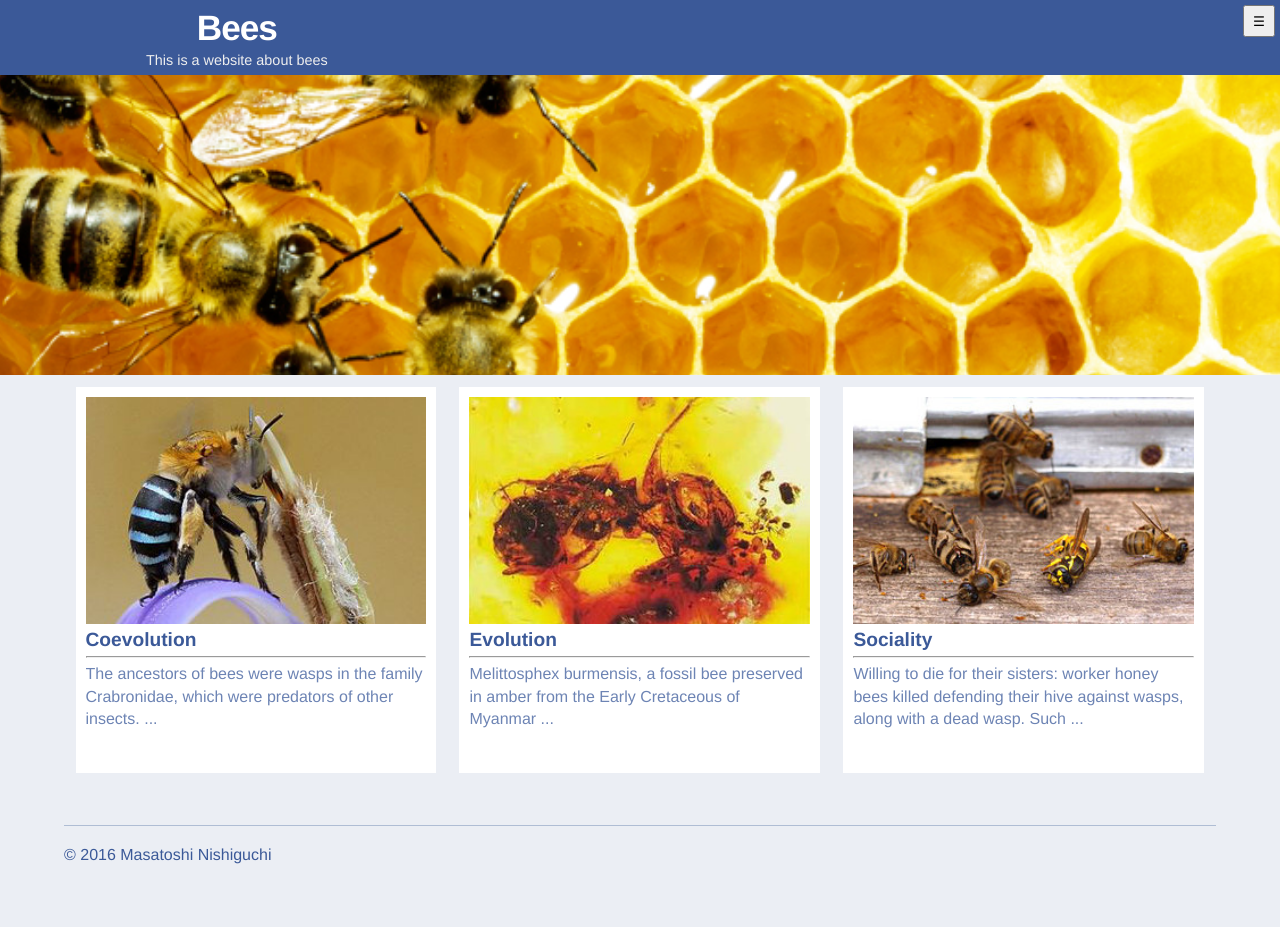
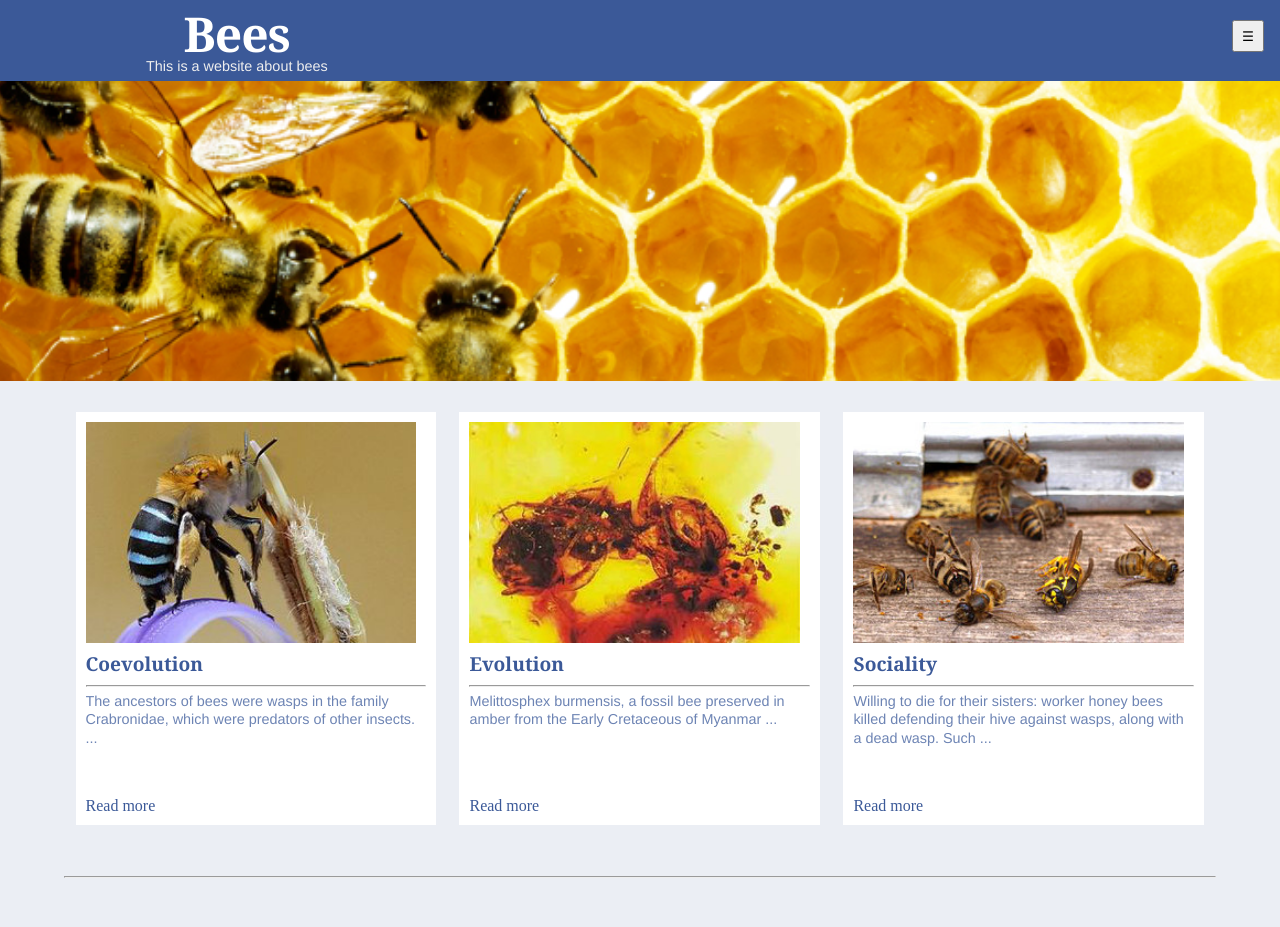
Before and after one commit to mnishiguchi/mobile_first_design, a plain HTML site: page index.html at #/description in a window 1280 px wide. Shown: the top 927 px of the page. Before the commit the page ends 884 px from the top, so only its background shows below. Drawn offline with nearby package versions, Linux system fonts and the light colour scheme; some packages are replaced by stand-ins of ours.

Commit message:
Fine-tune the responsive grids

```diff
--- a/css/mobile_first.css
+++ b/css/mobile_first.css
@@ -6,57 +6,69 @@
 
 
 /*
-  App-wide common styles.
- */
+  Reset CSS, border-box model
+*/
 
 
-/* Include this, at the beginning of the CSS */
 * {
     margin: 0;
     padding: 0;
     box-sizing: border-box;
 }
 
+
+/*
+  App-wide common styles.
+ */
+
+
 html, body {
   position: relative;
-  min-height: 100%;
-}
-html {
   height: 100%;
-  -webkit-font-smoothing: antialiased;
 }
 body {
-  position: relative;
+  -webkit-font-smoothing: antialiased;
   background: #ebeef4;
-  width: 100%;
-  height: 100%;
-  font-family: Helvetica, Arial, sans-serif;
 }
-/* Reset some propertyies so that we can adjust spacing easily. */
-h1, h2, h3, h4, p {
-  padding: 0;
-  margin: 0;
+
+
+/*
+  Typography
+*/
+
+
+h1, h2, h3, h4, h5, h6 {
+  font-family: Georgia, "Times New Roman", Times, serif;
+  color: #3b5998;
   line-height: 1;
 }
-h1, h2, h3, h4 { color: #3b5998; }
+p, ul, ol, table {
+  font-family: Helvetica, Verdana, sans-serif;
+}
+
+
 h1 {
   font-size: 2.5em;
+}
+h1.page-header {
   padding-bottom: 20px;
 }
+/*
 h2 { font-size: 2.0em; }
 h3 { font-size: 1.7em; }
+*/
 h4 { font-size: 1.2em; }
 p  {
-  font-size: 1.0em;
-  line-height: 1.4;
+  font-size: 0.9em;
+  line-height: 1.3em;
   color: #6d84b4
 }
 a {
-  color: white;
+  color: #0e1f56;
   text-decoration: none;
 }
 a:hover {
-  color: #afbdd4;
+  color: #33ccff;
 }
 /* Adjust the block width responsively */
 .wrapper {
@@ -67,13 +79,18 @@ a:hover {
 /* This is a section inside of the wrapper */
 .row {
   display: block;
-  clear: both;
+  padding-bottom: 40px;
+  overflow: hidden;  /* This is to prevent the margin collapsing */
+}
+.row+hr {
   margin-bottom: 40px;
-  overflow: hidden;  /* This is to prevent the margin collapsing */
 }
 /* This is a special wrapper for a page content */
 .wrapper.page-content {
   margin: 20px auto;
+}
+.clearfix {
+  clear: both;
 }
 
 
@@ -90,12 +107,15 @@ a:hover {
   overflow: hidden;  /* This is to prevent the margin collapsing */
 }
 #logo {
-  font-size: 2.2em;
-  font-family: Helvetica, Arial, sans-serif;
+  font-size: 3.0em;
   letter-spacing: -1px;
-  padding-bottom: 5px;
   color: white;
   cursor: default;  /* Default cursor instead of the finger pointing */
+}
+#logo~p {
+  margin-top: -5px;
+  padding: 3px 0;
+  line-height: 1.5em;
 }
 hgroup {
   float: left;
@@ -130,6 +150,7 @@ nav li a {
   line-height: 40px;
   height: 40px;
   padding: 0 12px;
+  color: white;
 }
 nav li a.active {
   background: none;
@@ -146,11 +167,14 @@ nav li a.active:hover {
 }
 .hamburger {
   position: absolute;
-  right: 5px;
-  top: 5px;
+  right: 16px;
+  top: 20px;
   width: 32px;
   height: 32px;
   visibility: visible;
+}
+.hamburger:hover {
+  border: 1px solid yellow;
 }
 
 
@@ -163,6 +187,7 @@ nav li a.active:hover {
   display: block;
   height: 200px;
   margin: 0 -10%;
+  margin-bottom: 20px;
   background: url("../img/beehive.jpg");
   background-size: cover;
   background-position: center;
@@ -185,7 +210,6 @@ footer {
 }
 
 
-
 /*
   All figures
 */
@@ -202,26 +226,30 @@ figure img {
 }
 figure h4 {
   line-height: 1.2;
+  padding: 5px 0;
   overflow: hidden;
   text-overflow: ellipsis;
 }
 figure hr {
   margin: 5px 0;
 }
-figure p {
+figure .description,
+figure .description p {
+  vertical-align: top;
   overflow: hidden;
 }
+figure .read-more {
+  display: block;
+  padding: 5px 0 0 0;
+  color: #3b5998;
+}
 
-
-/*==========  Mobile First Method  ==========*/
-
-/* Custom, iPhone Retina */
+/*==========  Custom, iPhone Retina  ==========*/
 @media only screen and (min-width : 320px) {
 
 }
 
-
-/* Extra Small Devices, Phones */
+/*==========  Extra Small Devices, Phones  ==========*/
 @media only screen and (min-width : 480px) {
 
 
@@ -258,13 +286,10 @@ figure p {
   }
 
 
-  /*
-    All figures
-  */
-
-
-  figure img {
-    width: 100%;
+  /* This removes unnecessary margin of first and last columns */
+  .three-columns
+  .five-columns {
+    margin: 0 -1.1%;
   }
 
 
@@ -273,12 +298,15 @@ figure p {
    */
 
 
-  .three-columns figure {
-    width: 31.33%;
-    margin: 1%;
+  .three-columns figure img {
+    width: 100%;
+    display: inline-block;
+    width: 38%;
+    padding-right: 10px;
   }
-  .three-columns figure p {
-    height: 100px;
+  .three-columns figure .description {
+    display: inline-block;
+    width: 60%;
   }
 
 
@@ -288,18 +316,19 @@ figure p {
 
 
   .five-columns figure {
-    width: 31%;
-    margin: 1%;
+    width: 31.33%;
   }
-  .five-columns figure p {
+  .five-columns figure img {
+    width: 100%;
+  }
+  .five-columns figure .description {
     height: 200px;
+    overflow: hidden;
   }
-
 
 }
 
-
-/* Small Devices, Tablets */
+/*==========  Small Devices, Tablets  ==========*/
 @media only screen and (min-width : 768px) {
 
 
@@ -343,20 +372,21 @@ figure p {
 
 
   /*
-    .five-columns
+    .three-columns
    */
 
 
-  .five-columns figure {
-    width: 18%;
-    margin: 1%;
+  .three-columns figure {
+    width: 31.33%;
   }
-  /* This removes unnecessary margin of first and last columns */
-  .five-columns {
-    margin: 0 -1.1%;
+  .three-columns figure img {
+    width: 100%;
   }
-  .five-columns figure p {
-    height: 200px;
+  .three-columns figure .description {
+    width: 100%;
+  }
+  .three-columns figure .description p {
+    height: 100px;
   }
 
 }
@@ -365,6 +395,20 @@ figure p {
 /* Medium Devices, Desktops */
 @media only screen and (min-width : 992px) {
 
+
+  /*
+    .five-columns
+   */
+
+
+  .five-columns figure {
+    width: 18%;
+  }
+  .five-columns figure img {
+  }
+  .five-columns figure .description p {
+    height: 200px;
+  }
 }
 /* Large Devices, Wide Screens */
 @media only screen and (min-width : 1200px) {
--- a/js/app.js
+++ b/js/app.js
@@ -92,7 +92,8 @@
 
     function HomeController() {
 
-      this.bees = data_1;
+      this.data_1 = data_1;
+      this.data_2 = data_2;
 
     } // end HomeController
 
@@ -146,15 +147,16 @@
 
       var vm  = this;
 
-      vm.paths     = [];  // The "#" paths, e.g., "#/about".
-      vm.labels    = [];  // The same as the page title.
-      vm.activeTab = "";  // The name of the active tab.
+      vm.pages = [];      // path:  The "#" paths, e.g., "#/about".
+                          // title: The same as the page title.
+      vm.activeTab;       // The name of the active tab.
       vm.isMobile;        // The current display type.
       vm.isShownMenu;     // The visibility of hamburger button.
       vm.toggleMenu  = function() { vm.isShownMenu = ! vm.isShownMenu };
 
       // Initialize the state of the navbar.
       handleResizing();
+
 
       // Keep watch on window resizing.
       angular.element( $window ).on('resize', function() {
@@ -163,6 +165,7 @@
         $scope.$apply( function() { handleResizing(); });
 
       });
+
 
       // Regex to filter out paths with trailing slash.
       var pathRegex = /^\/\w*[^\/]$/;
@@ -181,14 +184,16 @@
         }
        */
 
-      // Extract a list of paths and labels from routes info.
+      // Extract paths from routes info.
       angular.forEach( $route.routes, function( value, key ) {
 
-        // If a valid path name is found, push to the lists.
+        // If a valid path name is found, push its data to the lists.
         if ( key === "/" || key.match( pathRegex ) ) {
 
-          vm.paths.push( "#" + key );
-          vm.labels.push( value.title );
+          vm.pages.push({
+             path:  "#" + key,
+             title: value.title
+          });
 
           // If the current path is found, remember the title as a active tab.
           if ( key === $location.path() ) { vm.activeTab = value.title; }
@@ -196,6 +201,11 @@
         }
 
       }); // end angular.forEach
+
+
+      // ---
+      // PRIVATE METHODS
+      // ---
 
 
       /**
--- a/layout/app-navbar.html
+++ b/layout/app-navbar.html
@@ -10,7 +10,7 @@
         &#9776;
       </button>
 
-      <a ng-href="{{ $ctrl.paths[ 0 ] }}">
+      <a ng-href="{{ $ctrl.pages[ 0 ].path }}">
         <h1 id="logo">Bees</h1>
         <p>This is a website about bees</p>
       </a>
@@ -18,16 +18,12 @@
 
     <nav ng-show="$ctrl.isShownMenu">
       <ul>
-        <li
-          ng-repeat="label in $ctrl.labels track by $index"
-          ng-class="{ active: label === $ctrl.activeTab }"
-          class="nav-item">
+        <li ng-repeat="page in $ctrl.pages track by $index" >
 
           <a
-            ng-href="{{ $ctrl.paths[ $index ] }}"
-            ng-class="{ active: label === $ctrl.activeTab }"
-            class="nav-link">
-            {{ label }}
+            ng-href="{{ page.path }}"
+            ng-class="{ active: page.title === $ctrl.activeTab }" >
+            {{ page.title }}
           </a>
 
         </li>
--- a/partials/home.html
+++ b/partials/home.html
@@ -8,7 +8,39 @@
 
   <div  class="row">
     <div class="three-columns">
-      <figure ng-repeat="bee in vm.bees">
+      <figure ng-repeat="bee in vm.data_1">
+
+        <a ng-href="{{ bee.linkUrl }}">
+          <img
+            ng-src="{{ bee.imgUrl }}"
+            alt="{{ bee.name }}"
+            title="{{ bee.name }}" >
+        </a>
+
+        <div class="description">
+          <h4>{{ bee.name }}</h4>
+          <hr>
+          <p>
+            {{ bee.desc | limitTo: 123 }} {{ bee.length < 123 ? '' : '...' }}
+          </p>
+
+          <a
+            ng-href="{{ bee.linkUrl }}"
+            class="read-more">
+            Read more
+          </a>
+        </div><!-- /.description -->
+
+      </figure>
+    </div>
+  </div>
+
+  <hr>
+
+  <div  class="row">
+    <div class="five-columns">
+
+      <figure ng-repeat="bee in vm.data_2">
 
         <a ng-href="{{ bee.linkUrl }}">
           <img
@@ -25,9 +57,19 @@
           </p>
         </div>
 
+        <a
+          ng-href="{{ bee.linkUrl }}"
+          class="read-more">
+          Read more
+        </a>
+
       </figure>
+
+      <div class="clearfix"></div>
+
     </div>
   </div>
+
 
   <app-footer></app-footer>
 
```
Also changed, not shown: partials/description.html (+1 -1 lines), partials/gallery.html (deleted, +0 -39 lines), partials/resources.html (+1 -1 lines), partials/species.html (+11 -1 lines), 1 other file.
